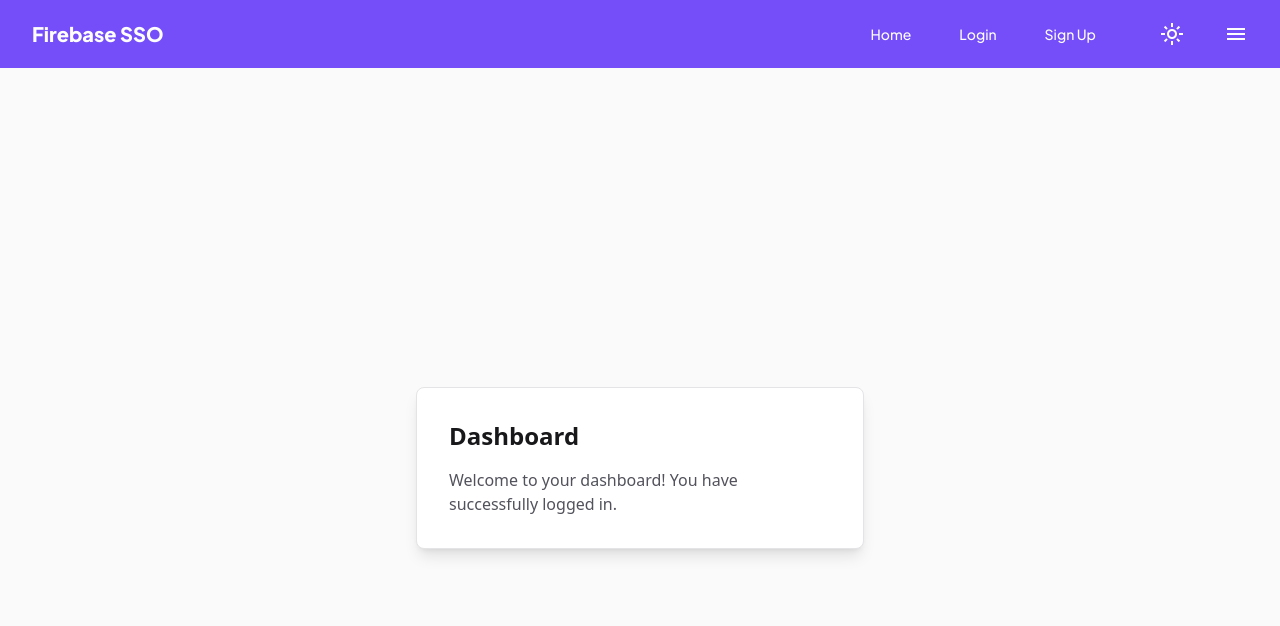
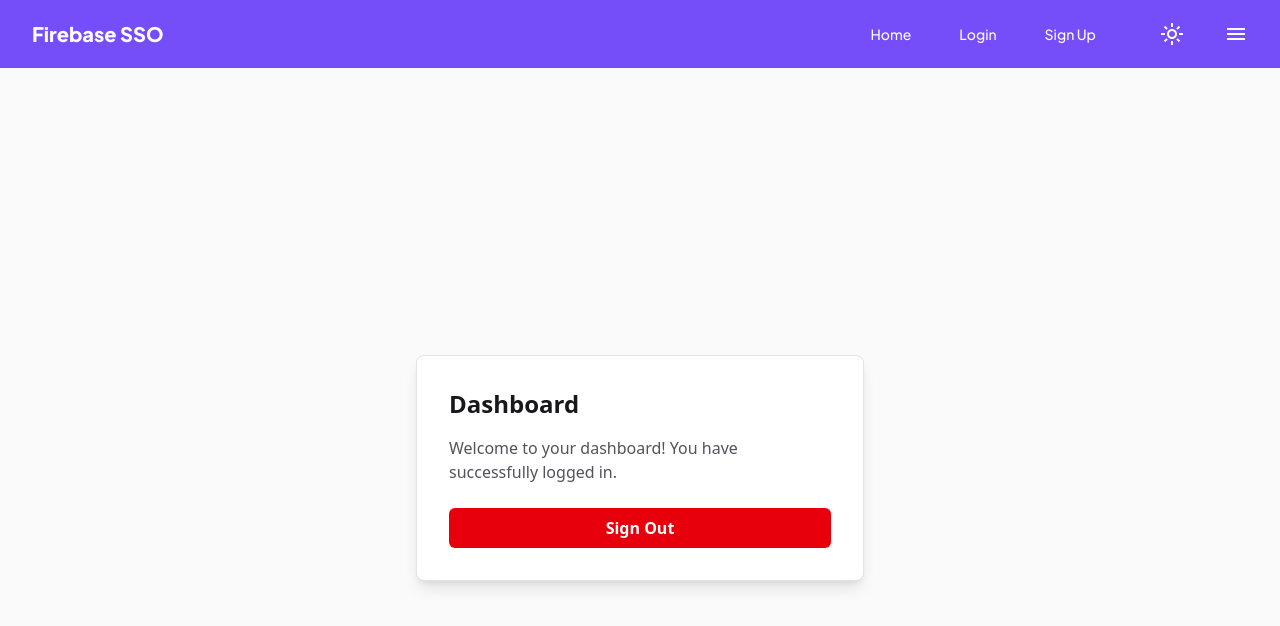
Before and after one commit to sameer-shamshad/firebase-auth-client-side, a Next.js app: page /dashboard in a window 1280 px wide. Shown: the top 626 px of the page. Built offline with nearby package versions, Linux system fonts and the light colour scheme; no server answers.

Commit message:
Added a sign out button on the dashboard.

```diff
--- a/app/dashboard/page.tsx
+++ b/app/dashboard/page.tsx
@@ -1,13 +1,41 @@
+'use client';
+
+import { useRouter } from 'next/navigation';
+import { useState } from 'react';
+import { logoutUser } from '@/services/auth.service';
+
 export default function Dashboard() {
+  const router = useRouter();
+  const [isLoggingOut, setIsLoggingOut] = useState(false);
+
+  const handleSignOut = async () => {
+    try {
+      setIsLoggingOut(true);
+      await logoutUser();
+      router.push('/login');
+    } catch (error) {
+      console.error('Logout failed:', error);
+      setIsLoggingOut(false);
+    }
+  };
+
   return (
     <div className="flex min-h-screen items-center justify-center bg-zinc-50 font-sans dark:bg-black">
       <div className="w-full max-w-md rounded-lg border border-zinc-200 bg-white p-8 shadow-lg dark:border-zinc-800 dark:bg-zinc-900">
         <h1 className="mb-4 text-2xl font-bold text-zinc-900 dark:text-zinc-100">
           Dashboard
         </h1>
-        <p className="text-zinc-600 dark:text-zinc-400">
+        <p className="mb-6 text-zinc-600 dark:text-zinc-400">
           Welcome to your dashboard! You have successfully logged in.
         </p>
+        <button
+          type='button'
+          onClick={handleSignOut}
+          disabled={isLoggingOut}
+          className="w-full bg-red-600 text-white px-4 py-2 rounded-md font-semibold hover:bg-red-700 transition-colors focus:outline-none focus:ring-2 focus:ring-red-500 focus:ring-offset-2 disabled:cursor-not-allowed disabled:opacity-50"
+        >
+          {isLoggingOut ? 'Signing out...' : 'Sign Out'}
+        </button>
       </div>
     </div>
   );
```
